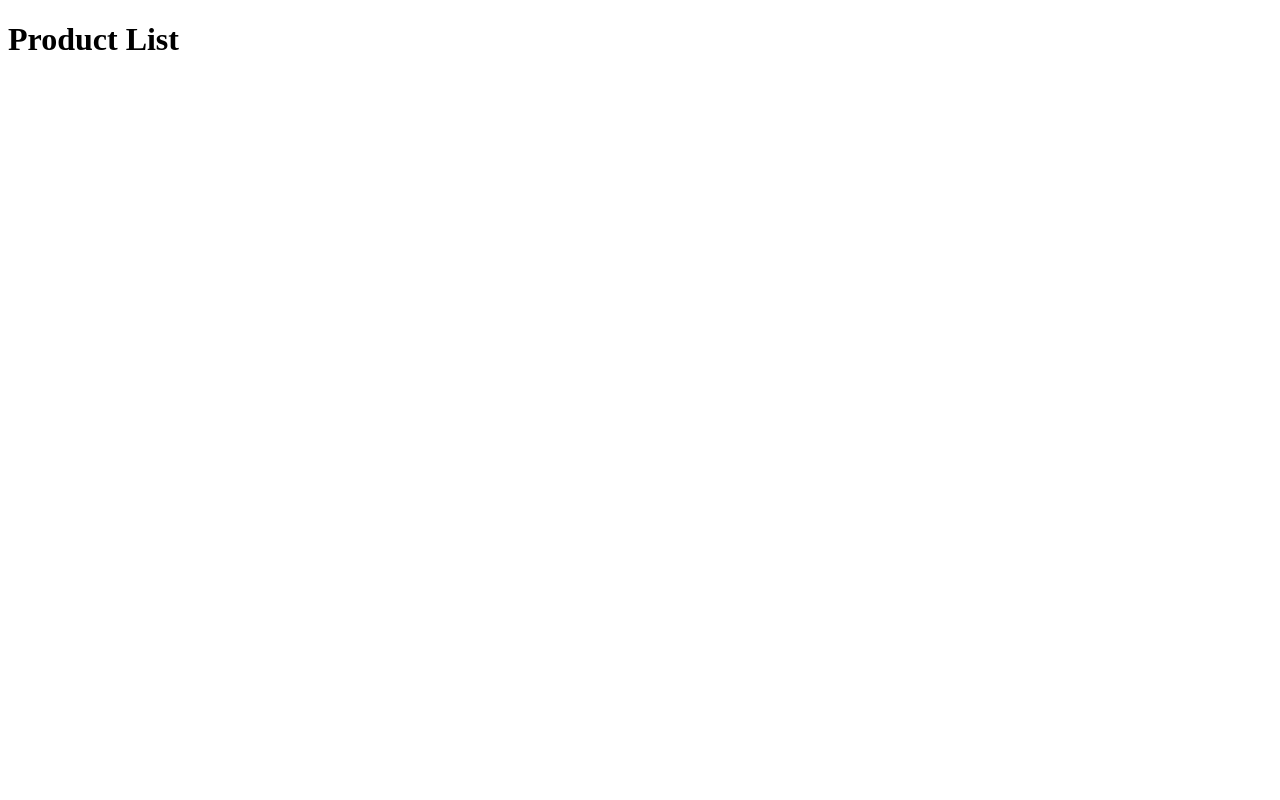
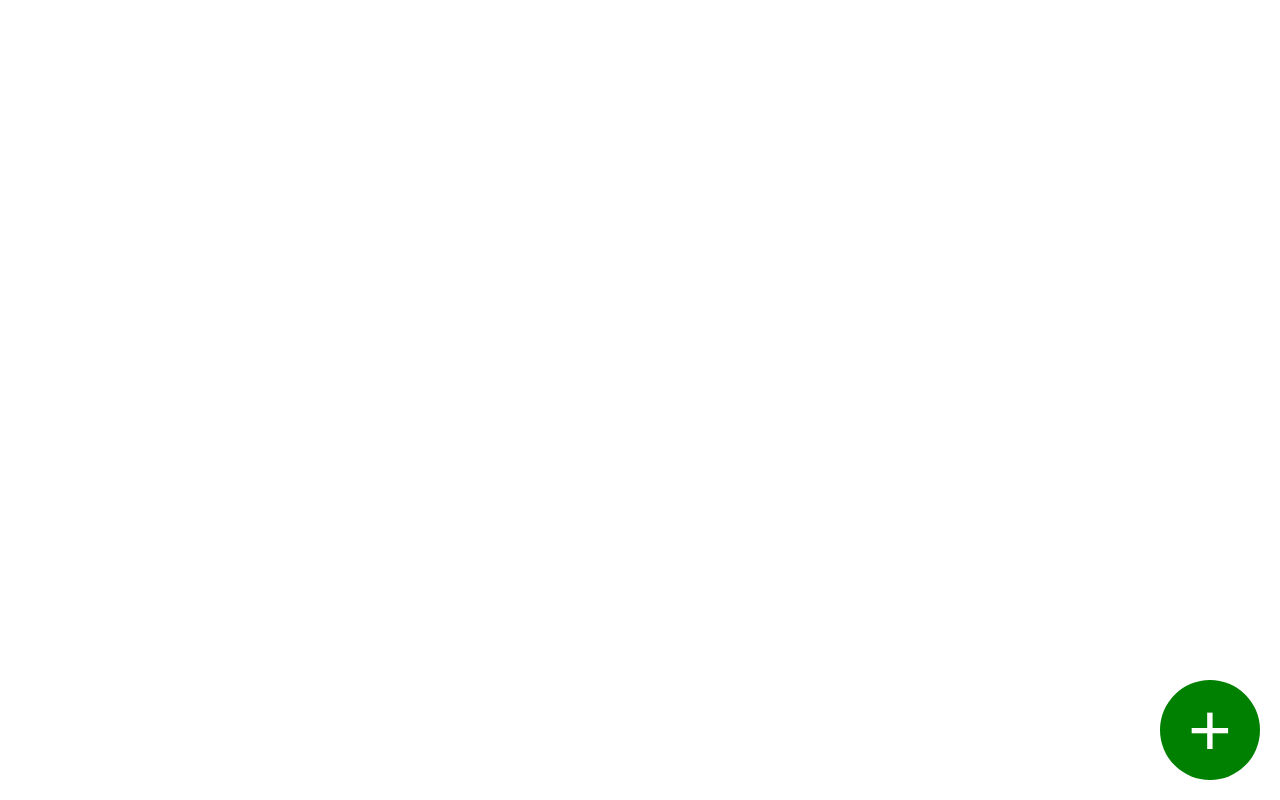
Before and after one commit to davidkachor/product-list-task, a React (Create React App) app in the folder ui/: page /adverts in a window 1280 px wide. Built offline with nearby package versions, Linux system fonts and the light colour scheme.

Commit message:
add advert add button

```diff
--- a/ui/package.json
+++ b/ui/package.json
@@ -45,6 +45,7 @@
     ]
   },
   "devDependencies": {
+    "@types/styled-components": "^5.1.26",
     "prettier": "^2.7.1"
   }
 }
--- a/ui/public/index.html
+++ b/ui/public/index.html
@@ -10,34 +10,13 @@
 			content="Web site created using create-react-app"
 		/>
 		<link rel="apple-touch-icon" href="%PUBLIC_URL%/logo192.png" />
-    <!--
-      manifest.json provides metadata used when your web app is installed on a
-      user's mobile device or desktop. See https://developers.google.com/web/fundamentals/web-app-manifest/
-    -->
 		<link rel="manifest" href="%PUBLIC_URL%/manifest.json" />
-    <!--
-      Notice the use of %PUBLIC_URL% in the tags above.
-      It will be replaced with the URL of the `public` folder during the build.
-      Only files inside the `public` folder can be referenced from the HTML.
-
-      Unlike "/favicon.ico" or "favicon.ico", "%PUBLIC_URL%/favicon.ico" will
-      work correctly both with client-side routing and a non-root public URL.
-      Learn how to configure a non-root public URL by running `npm run build`.
-    -->
-    <title>React App</title>
+		<title>Product list task</title>
 	</head>
 	<body>
 		<noscript>You need to enable JavaScript to run this app.</noscript>
 		<div id="root"></div>
-    <!--
-      This HTML file is a template.
-      If you open it directly in the browser, you will see an empty page.
-
-      You can add webfonts, meta tags, or analytics to this file.
-      The build step will place the bundled scripts into the <body> tag.
-
-      To begin the development, run `npm start` or `yarn start`.
-      To create a production bundle, use `npm run build` or `yarn build`.
-    -->
+		<div id="btn-root"></div>
+		<div id="modal-root"></div>
 	</body>
 </html>
--- /dev/null
+++ b/ui/src/components/ProductList/AddButton/index.tsx
@@ -0,0 +1,17 @@
+import React from 'react'
+import { createPortal } from 'react-dom'
+
+import { ButtonStyled } from './styled'
+
+const AddButton: React.FC = () => {
+	const clickHandler = () => {
+		console.log('click')
+	}
+
+	return createPortal(
+		<ButtonStyled onClick={clickHandler}>+</ButtonStyled>,
+		document.getElementById('btn-root') as HTMLElement
+	)
+}
+
+export default AddButton
--- /dev/null
+++ b/ui/src/components/ProductList/AddButton/styled.ts
@@ -0,0 +1,13 @@
+import styled from "styled-components";
+import Button from "../../common/Button";
+
+export const ButtonStyled = styled(Button)`
+  border-radius: 100% !important;
+  width: 100px;
+  height: 100px;
+  position: fixed;
+  right: 20px;
+  bottom: 20px;
+  font-size: 75px;
+  padding: 0 !important;
+`
--- /dev/null
+++ b/ui/src/components/common/Button/index.tsx
@@ -0,0 +1,14 @@
+import React, { ButtonHTMLAttributes } from 'react'
+
+import { ButtonStyled } from './styled'
+
+export type ButtonProps = {
+	children: React.ReactNode
+} & ButtonHTMLAttributes<any>
+
+const Button: React.FC<ButtonProps> = props => {
+	const { children, ...attrs } = props
+	return <ButtonStyled {...attrs}>{children}</ButtonStyled>
+}
+
+export default Button
--- /dev/null
+++ b/ui/src/components/common/Button/styled.ts
@@ -0,0 +1,14 @@
+import styled from 'styled-components'
+
+export const ButtonStyled = styled.button`
+  background: green;
+  color: white;
+  padding: 10px;
+  border: none;
+  border-radius: 5px;
+  cursor: pointer;
+
+  &:hover {
+    filter: brightness(1.2);
+  }
+`
--- /dev/null
+++ b/ui/src/global.styled.ts
@@ -0,0 +1,50 @@
+import { createGlobalStyle } from "styled-components";
+
+export default createGlobalStyle`
+  html, body, div, span, applet, object, iframe,
+  h1, h2, h3, h4, h5, h6, p, blockquote, pre,
+  a, abbr, acronym, address, big, cite, code,
+  del, dfn, em, img, ins, kbd, q, s, samp,
+  small, strike, strong, sub, sup, tt, var,
+  b, u, i, center,
+  dl, dt, dd, ol, ul, li,
+  fieldset, form, label, legend,
+  table, caption, tbody, tfoot, thead, tr, th, td,
+  article, aside, canvas, details, embed,
+  figure, figcaption, footer, header, hgroup,
+  menu, nav, output, ruby, section, summary,
+  time, mark, audio, video {
+    margin: 0;
+    padding: 0;
+    border: 0;
+    vertical-align: baseline;
+  }
+
+  /* HTML5 display-role reset for older browsers */
+  article, aside, details, figcaption, figure,
+  footer, header, hgroup, menu, nav, section {
+    display: block;
+  }
+
+  body {
+    line-height: 1;
+  }
+
+  ol, ul {
+    list-style: none;
+  }
+
+  blockquote, q {
+    quotes: none;
+  }
+
+  blockquote:before, blockquote:after,
+  q:before, q:after {
+    content: none;
+  }
+
+  table {
+    border-collapse: collapse;
+    border-spacing: 0;
+  }
+`
--- a/ui/src/index.tsx
+++ b/ui/src/index.tsx
@@ -3,10 +3,12 @@ import ReactDOM from 'react-dom/client'
 import { Provider } from 'react-redux'
 import store from './store'
 import App from './App'
+import GlobalStyled from "./global.styled";
 
 const root = ReactDOM.createRoot(document.getElementById('root') as HTMLElement)
 root.render(
 	<React.StrictMode>
+		<GlobalStyled />
 		<Provider store={store}>
 			<App />
 		</Provider>
--- a/ui/src/pages/ProductList/index.tsx
+++ b/ui/src/pages/ProductList/index.tsx
@@ -1,7 +1,12 @@
 import React from 'react'
+import AddButton from '../../components/ProductList/AddButton'
 
 const ProductList: React.FC = () => {
-    return <h1>Product List</h1>
+	return (
+		<>
+			<AddButton />
+		</>
+	)
 }
 
 export default ProductList
```
Lines whose indentation alone changed are shown as unchanged.
